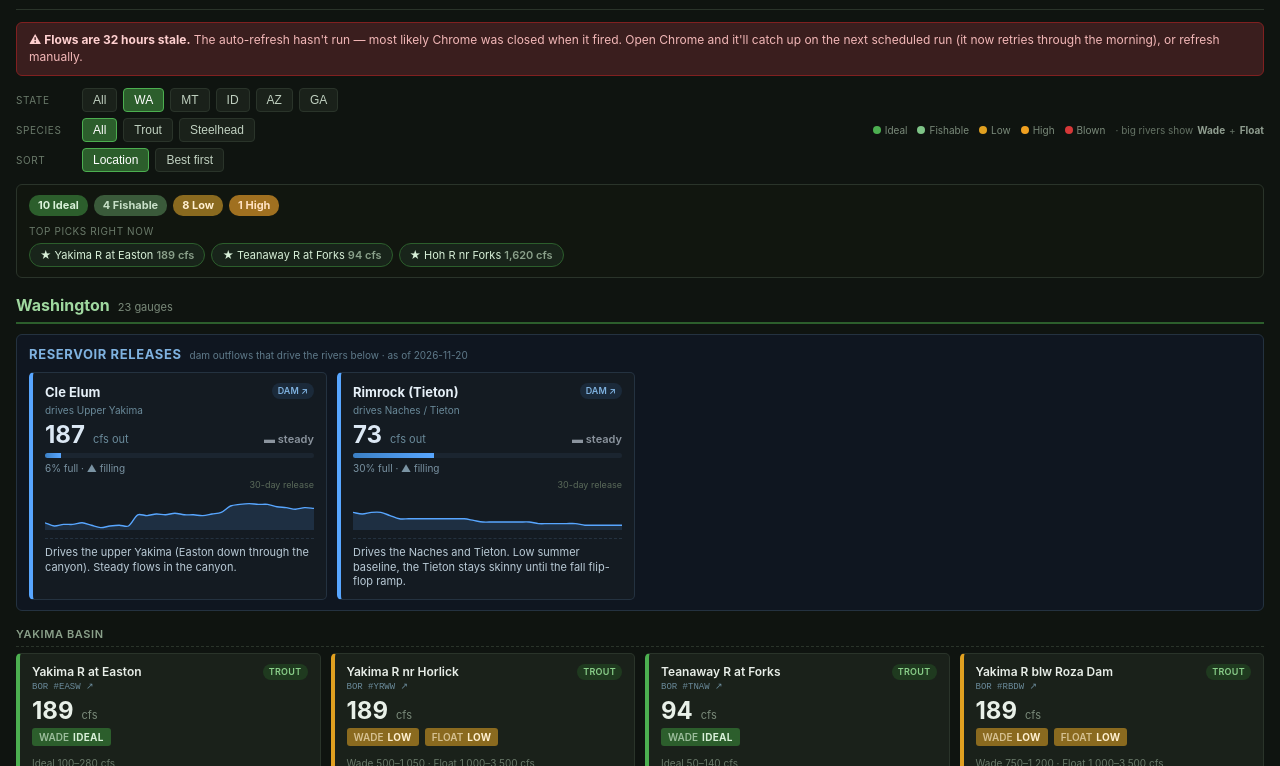
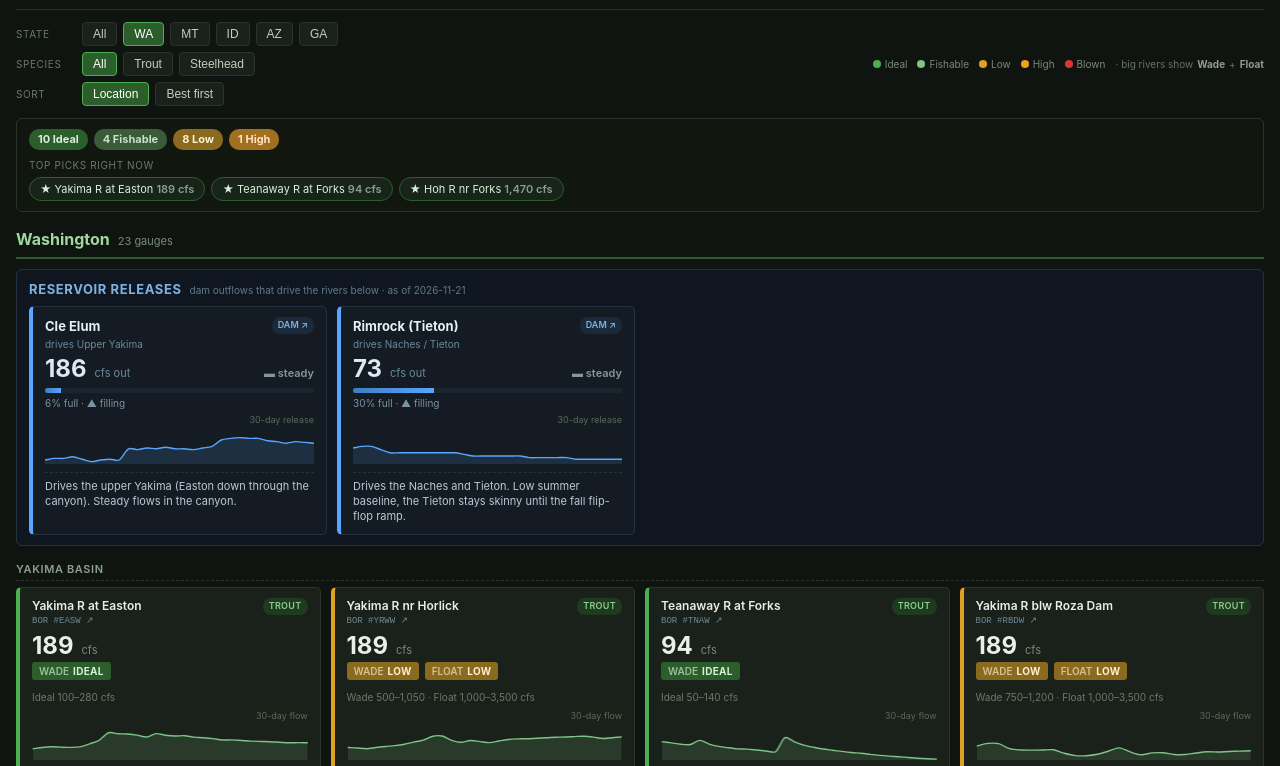
Before and after one commit to jimbodini19/river-flows, a plain HTML site: page index.html in a window 1280 px wide. Shown: the part 61-827 px from the top of the page. Drawn offline with nearby package versions, Linux system fonts and the light colour scheme.

Commit message:
Auto-refresh 2026-11-22T16:55Z

```diff
--- a/index.html
+++ b/index.html
@@ -153,7 +153,7 @@
 <div class="header">
   <div>
     <h1>River Flows</h1>
-    <div class="meta" id="meta">Updated: November 21, 2026 at 8:37 AM PT</div>
+    <div class="meta" id="meta">Updated: November 22, 2026 at 8:55 AM PT</div>
   </div>
 </div>
 
@@ -208,79 +208,79 @@ const GAUGES = [
   { id: 'TNAW', source: 'bor', state: 'WA', borLabel: 'Teanaway River at Forks', name: 'Teanaway R at Forks', region: 'Yakima Basin', species: ['trout'], cfs: 94, tempC: null, spark30: [222,214,205,203,230,206,191,182,175,173,167,161,156,248,221,199,185,174,166,158,151,146,139,132,127,123,118,113,110,108] },
   { id: 'RBDW', source: 'bor', state: 'WA', borLabel: 'Yakima River blw Roza Dam', name: 'Yakima R blw Roza Dam', region: 'Yakima Basin', species: ['trout'], cfs: 189, tempC: null, spark30: [1853,2208,2176,1518,1351,1334,1344,1374,916,609,601,783,1187,1627,1094,722,969,984,765,754,948,1109,1081,1148,1204,1239] },
   // WASHINGTON — Yakima Basin (USGS)
-  { id: '12484500', source: 'usgs', state: 'WA', name: 'Yakima R at Umtanum (Canyon)', region: 'Yakima Basin', species: ['trout'], cfs: 728, tempC: null, spark30: [731,709,696,698,738,743,732,740,724,709,706,698,694,687,689,687,692,711,706,724,774,799,777,766,748,745,878,834,774,745] },
-  { id: '12500450', source: 'usgs', state: 'WA', name: 'Yakima R at Union Gap', region: 'Yakima Basin', species: ['trout'], cfs: 1200, tempC: null, spark30: [1460,1440,1400,1370,1350,1340,1330,1310,1300,1290,1280,1260,1250,1230,1220,1210,1200,1190,1190,1180,1180,1180,1190,1180,1190,1190,1180,1180,1210,1210] },
-  { id: '12510500', source: 'usgs', state: 'WA', name: 'Yakima R at Kiona', region: 'Yakima Basin', species: ['trout'], cfs: 1680, tempC: 9.8, spark30: [2090,2070,1990,1890,1830,1820,1870,1800,1810,1780,1730,1680,1660,1630,1610,1580,1570,1550,1530,1600,1700,1650,1700,1750,1710,1670,1640,1650,1800,1740] },
+  { id: '12484500', source: 'usgs', state: 'WA', name: 'Yakima R at Umtanum (Canyon)', region: 'Yakima Basin', species: ['trout'], cfs: 737, tempC: null, spark30: [709,696,698,738,743,732,740,724,709,706,698,694,687,689,687,692,711,706,724,774,799,777,766,748,745,878,834,774,745,731] },
+  { id: '12500450', source: 'usgs', state: 'WA', name: 'Yakima R at Union Gap', region: 'Yakima Basin', species: ['trout'], cfs: 1190, tempC: null, spark30: [1440,1400,1370,1350,1340,1330,1310,1300,1290,1280,1260,1250,1230,1220,1210,1200,1190,1190,1180,1180,1180,1190,1180,1190,1190,1180,1180,1210,1210,1200] },
+  { id: '12510500', source: 'usgs', state: 'WA', name: 'Yakima R at Kiona', region: 'Yakima Basin', species: ['trout'], cfs: 1620, tempC: 9.8, spark30: [2070,1990,1890,1830,1820,1870,1800,1810,1780,1730,1680,1660,1630,1610,1580,1570,1550,1530,1600,1700,1650,1700,1750,1710,1670,1640,1650,1800,1740,1610] },
   { id: 'PARW', source: 'bor', state: 'WA', borLabel: 'Yakima River near Parker', name: 'Yakima R nr Parker', region: 'Yakima Basin', species: ['trout'], cfs: 189, tempC: null, spark30: [2286,1257,903,905,837,583,461,449,536,867,2376,1622,679,603,962,646,416,489,569,516,447,469,429,428,426,466,718,530,435,541] },
   // WASHINGTON — Naches Basin
   { id: 'CLFW', source: 'bor', state: 'WA', borLabel: 'Naches River nr. Clf\'Dell', name: 'Naches R nr Cliffdell', region: 'Naches Basin', species: ['trout'], cfs: 225, tempC: null, spark30: [858,843,1074,1070,998,918,746,733,695,661,651,634,613,766,811,681,587,572,561,558,577,569,517,476,462,453,441,430,421,414] },
-  { id: '12488500', source: 'usgs', state: 'WA', name: 'American R nr Nile', region: 'Naches Basin', species: ['trout'], cfs: 56.3, tempC: null, spark30: [29,29,29,30,32,32,35,35,35,34,34,33,33,32,33,33,34,40,46,65,110,82,70,65,71,83,72,65,62,58] },
-  { id: '12492900', source: 'usgs', state: 'WA', name: 'Oak Creek nr Naches', region: 'Naches Basin', species: ['trout'], cfs: 3.01, tempC: 2.5, spark30: [2,2,2,2,2,2,3,3,3,3,3,3,3,3,3,3,3,3,3,3,3,3,3,3,3,3,3,3,3,3] },
+  { id: '12488500', source: 'usgs', state: 'WA', name: 'American R nr Nile', region: 'Naches Basin', species: ['trout'], cfs: 53, tempC: null, spark30: [29,29,30,32,32,35,35,35,34,34,33,33,32,33,33,34,40,46,65,110,82,70,65,71,83,72,65,62,58,55] },
+  { id: '12492900', source: 'usgs', state: 'WA', name: 'Oak Creek nr Naches', region: 'Naches Basin', species: ['trout'], cfs: 3.14, tempC: 3.8, spark30: [2,2,2,2,2,3,3,3,3,3,3,3,3,3,3,3,3,3,3,3,3,3,3,3,3,3,3,3,3,3] },
   // WASHINGTON — North Cascades / NW WA
-  { id: '12134500', source: 'usgs', state: 'WA', name: 'Skykomish R nr Gold Bar', region: 'North Cascades / NW WA', species: ['trout', 'steelhead'], cfs: 1020, tempC: 4.8, spark30: [422,407,394,387,400,448,928,1040,804,704,647,602,562,542,636,880,1790,2410,1970,2850,4280,2410,1780,1730,1990,2110,1660,1400,1230,1100] },
-  { id: '12131500', source: 'usgs', state: 'WA', name: 'SF Skykomish at Skykomish', region: 'North Cascades / NW WA', species: ['trout', 'steelhead'], cfs: 339, tempC: null, spark30: [174,171,169,169,184,195,307,289,245,225,212,201,194,191,209,250,427,606,502,813,1080,656,521,541,570,561,470,420,385,357] },
-  { id: '12189500', source: 'usgs', state: 'WA', name: 'Sauk R at Sauk', region: 'North Cascades / NW WA', species: ['trout', 'steelhead'], cfs: 1160, tempC: 3.6, spark30: [658,647,633,627,659,729,1210,1180,953,864,811,775,750,739,844,1070,2010,2840,2140,2580,4730,2550,1900,1870,2210,2370,1800,1530,1360,1240] },
-  { id: '12194000', source: 'usgs', state: 'WA', name: 'Skagit R nr Concrete', region: 'North Cascades / NW WA', species: ['steelhead'], cfs: 6630, tempC: null, spark30: [7680,6410,5920,5920,7090,6330,6990,7280,6590,6380,6270,6210,6150,6090,6260,6710,8540,10300,9290,9090,16400,10800,9060,8850,8760,10900,10300,9600,9230,8960] },
-  { id: '12141300', source: 'usgs', state: 'WA', name: 'MF Snoqualmie nr Tanner', region: 'North Cascades / NW WA', species: ['trout'], cfs: 323, tempC: null, spark30: [142,136,132,132,140,167,488,448,308,254,226,208,193,184,238,341,703,951,783,1320,1530,876,632,597,646,675,536,452,390,349] },
-  { id: '12448500', source: 'usgs', state: 'WA', name: 'Methow R at Winthrop', region: 'Methow Valley', species: ['trout', 'steelhead'], cfs: 200, tempC: null, spark30: [206,206,206,206,211,209,212,212,210,209,207,207,205,205,204,205,206,207,205,207,208,209,209,208,210,214,209,203,204,200] },
-  { id: '12449500', source: 'usgs', state: 'WA', name: 'Methow R at Twisp', region: 'Methow Valley', species: ['trout', 'steelhead'], cfs: 259, tempC: null, spark30: [264,260,259,260,269,268,269,269,266,265,263,263,261,260,259,261,264,264,262,263,265,267,267,265,270,273,267,259,259,258] },
-  { id: '12448998', source: 'usgs', state: 'WA', name: 'Twisp R nr Twisp', region: 'Methow Valley', species: ['trout'], cfs: 43.4, tempC: null, spark30: [42,40,40,41,44,44,44,43,43,42,41,41,41,41,40,41,43,43,43,43,44,45,44,43,45,45,42,40,43,42] },
-  { id: '12448000', source: 'usgs', state: 'WA', name: 'Chewuch R at Winthrop', region: 'Methow Valley', species: ['trout'], cfs: 63.6, tempC: null, spark30: [62,62,61,61,64,64,67,68,65,65,63,63,62,62,62,63,64,64,63,64,66,67,67,67,69,73,68,64,64,62] },
+  { id: '12134500', source: 'usgs', state: 'WA', name: 'Skykomish R nr Gold Bar', region: 'North Cascades / NW WA', species: ['trout', 'steelhead'], cfs: 936, tempC: 5.4, spark30: [407,394,387,400,448,928,1040,804,704,647,602,562,542,636,880,1790,2410,1970,2850,4280,2410,1780,1730,1990,2110,1660,1400,1230,1100,1010] },
+  { id: '12131500', source: 'usgs', state: 'WA', name: 'SF Skykomish at Skykomish', region: 'North Cascades / NW WA', species: ['trout', 'steelhead'], cfs: 321, tempC: null, spark30: [171,169,169,184,195,307,289,245,225,212,201,194,191,209,250,427,606,502,813,1080,656,521,541,570,561,470,420,385,357,335] },
+  { id: '12189500', source: 'usgs', state: 'WA', name: 'Sauk R at Sauk', region: 'North Cascades / NW WA', species: ['trout', 'steelhead'], cfs: 1090, tempC: 4.6, spark30: [647,633,627,659,729,1210,1180,953,864,811,775,750,739,844,1070,2010,2840,2140,2580,4730,2550,1900,1870,2210,2370,1800,1530,1360,1240,1140] },
+  { id: '12194000', source: 'usgs', state: 'WA', name: 'Skagit R nr Concrete', region: 'North Cascades / NW WA', species: ['steelhead'], cfs: 6410, tempC: null, spark30: [6410,5920,5920,7090,6330,6990,7280,6590,6380,6270,6210,6150,6090,6260,6710,8540,10300,9290,9090,16400,10800,9060,8850,8760,10900,10300,9600,9230,8960,6820] },
+  { id: '12141300', source: 'usgs', state: 'WA', name: 'MF Snoqualmie nr Tanner', region: 'North Cascades / NW WA', species: ['trout'], cfs: 300, tempC: null, spark30: [136,132,132,140,167,488,448,308,254,226,208,193,184,238,341,703,951,783,1320,1530,876,632,597,646,675,536,452,390,349,318] },
+  { id: '12448500', source: 'usgs', state: 'WA', name: 'Methow R at Winthrop', region: 'Methow Valley', species: ['trout', 'steelhead'], cfs: 203, tempC: null, spark30: [206,206,206,211,209,212,212,210,209,207,207,205,205,204,205,206,207,205,207,208,209,209,208,210,214,209,203,204,200,200] },
+  { id: '12449500', source: 'usgs', state: 'WA', name: 'Methow R at Twisp', region: 'Methow Valley', species: ['trout', 'steelhead'], cfs: 259, tempC: null, spark30: [260,259,260,269,268,269,269,266,265,263,263,261,260,259,261,264,264,262,263,265,267,267,265,270,273,267,259,259,258,256] },
+  { id: '12448998', source: 'usgs', state: 'WA', name: 'Twisp R nr Twisp', region: 'Methow Valley', species: ['trout'], cfs: 43.4, tempC: null, spark30: [40,40,41,44,44,44,43,43,42,41,41,41,41,40,41,43,43,43,43,44,45,44,43,45,45,42,40,43,42,42] },
+  { id: '12448000', source: 'usgs', state: 'WA', name: 'Chewuch R at Winthrop', region: 'Methow Valley', species: ['trout'], cfs: 62.2, tempC: null, spark30: [62,61,61,64,64,67,68,65,65,63,63,62,62,62,63,64,64,63,64,66,67,67,67,69,73,68,64,64,62,61] },
   // WASHINGTON — Olympic Peninsula
-  { id: '12041200', source: 'usgs', state: 'WA', name: 'Hoh R nr Forks', region: 'Olympic Peninsula', species: ['steelhead'], cfs: 1620, tempC: null, spark30: [341,322,310,418,589,553,864,915,804,689,614,560,522,515,713,1450,2210,5280,2650,6550,10800,6680,5230,4870,6850,4450,3130,2490,2100,1810] },
-  { id: '12043000', source: 'usgs', state: 'WA', name: 'Calawah R nr Forks', region: 'Olympic Peninsula', species: ['steelhead'], cfs: 690, tempC: 6, spark30: [102,98,98,140,161,144,319,548,472,333,273,239,216,201,270,668,1040,2210,1320,3170,5060,3980,2580,2020,2580,2160,1610,1250,979,792] },
-  { id: '12043300', source: 'usgs', state: 'WA', name: 'Hoko R nr Sekiu', region: 'Olympic Peninsula', species: ['steelhead'], cfs: 236, tempC: null, spark30: [42,41,41,75,94,83,141,190,202,157,129,111,99,90,104,167,287,563,402,1840,3920,2880,1280,696,782,711,517,404,328,266] },
+  { id: '12041200', source: 'usgs', state: 'WA', name: 'Hoh R nr Forks', region: 'Olympic Peninsula', species: ['steelhead'], cfs: 1470, tempC: null, spark30: [322,310,418,589,553,864,915,804,689,614,560,522,515,713,1450,2210,5280,2650,6550,10800,6680,5230,4870,6850,4450,3130,2490,2100,1810,1600] },
+  { id: '12043000', source: 'usgs', state: 'WA', name: 'Calawah R nr Forks', region: 'Olympic Peninsula', species: ['steelhead'], cfs: 592, tempC: 6.7, spark30: [98,98,140,161,144,319,548,472,333,273,239,216,201,270,668,1040,2210,1320,3170,5060,3980,2580,2020,2580,2160,1610,1250,979,792,672] },
+  { id: '12043300', source: 'usgs', state: 'WA', name: 'Hoko R nr Sekiu', region: 'Olympic Peninsula', species: ['steelhead'], cfs: 203, tempC: null, spark30: [41,41,75,94,83,141,190,202,157,129,111,99,90,104,167,287,563,402,1840,3920,2880,1280,696,782,711,517,404,328,266,229] },
   // MONTANA
-  { id: '06043500', source: 'usgs', state: 'MT', name: 'Gallatin R nr Gateway', region: 'Greater Yellowstone', species: ['trout'], cfs: 355, tempC: null, spark30: [348,376,417,379,368,403,371,350,365,371,399,453,395,376,364,368,358,352,353,351,345,343,337,347,338,329,339,358,305,347] },
-  { id: '06041000', source: 'usgs', state: 'MT', name: 'Madison R bl Ennis Lake', region: 'Greater Yellowstone', species: ['trout'], cfs: 1230, tempC: 3.3, spark30: [1210,1270,1390,1340,1250,1350,1380,1290,1190,1240,1270,1260,1260,1260,1250,1250,1240,1210,1170,1160,1160,1160,1160,1160,1160,1160,1160,1260,1330,1230] },
-  { id: '12340500', source: 'usgs', state: 'MT', name: 'Clark Fork at Missoula', region: 'Western Montana', species: ['trout'], cfs: 1530, tempC: 4.6, spark30: [1400,1490,1890,1940,1790,1800,1820,1750,1690,1640,1640,1690,1690,1650,1610,1580,1570,1550,1530,1530,1530,1520,1510,1510,1500,1490,1520,1520,1520,1520] },
+  { id: '06043500', source: 'usgs', state: 'MT', name: 'Gallatin R nr Gateway', region: 'Greater Yellowstone', species: ['trout'], cfs: 292, tempC: null, spark30: [376,417,379,368,403,371,350,365,371,399,453,395,376,364,368,358,352,353,351,345,343,337,347,338,329,339,358,305,347,341] },
+  { id: '06041000', source: 'usgs', state: 'MT', name: 'Madison R bl Ennis Lake', region: 'Greater Yellowstone', species: ['trout'], cfs: 1180, tempC: 2.9, spark30: [1270,1390,1340,1250,1350,1380,1290,1190,1240,1270,1260,1260,1260,1250,1250,1240,1210,1170,1160,1160,1160,1160,1160,1160,1160,1160,1260,1330,1230,1230] },
+  { id: '12340500', source: 'usgs', state: 'MT', name: 'Clark Fork at Missoula', region: 'Western Montana', species: ['trout'], cfs: 1500, tempC: 4.6, spark30: [1490,1890,1940,1790,1800,1820,1750,1690,1640,1640,1690,1690,1650,1610,1580,1570,1550,1530,1530,1530,1520,1510,1510,1500,1490,1520,1520,1520,1520,1520] },
   // IDAHO
-  { id: '12414500', source: 'usgs', state: 'ID', name: 'St Joe R at Calder', region: 'Idaho Panhandle', species: ['trout'], cfs: 402, tempC: null, spark30: [338,354,380,370,355,388,511,504,443,399,378,368,360,355,354,356,359,355,353,408,546,445,390,373,380,490,593,535,444,407] },
+  { id: '12414500', source: 'usgs', state: 'ID', name: 'St Joe R at Calder', region: 'Idaho Panhandle', species: ['trout'], cfs: 389, tempC: null, spark30: [354,380,370,355,388,511,504,443,399,378,368,360,355,354,356,359,355,353,408,546,445,390,373,380,490,593,535,444,407,400] },
   // ARIZONA — Grand Canyon (Colorado below Glen Canyon Dam)
-  { id: '09380000', source: 'usgs', state: 'AZ', name: 'Colorado R at Lees Ferry', region: 'Grand Canyon Tailwater', species: ['trout'], cfs: 5050, tempC: 12.2, spark30: [6570,6480,6470,6510,6480,6460,6450,6440,6480,6430,6460,6520,6490,6480,6520,6520,6480,6500,6490] },
+  { id: '09380000', source: 'usgs', state: 'AZ', name: 'Colorado R at Lees Ferry', region: 'Grand Canyon Tailwater', species: ['trout'], cfs: 5080, tempC: 11.9, spark30: [6480,6470,6510,6480,6460,6450,6440,6480,6430,6460,6520,6490,6480,6520,6520,6480,6500,6490,6500] },
   // ARIZONA — Mogollon Rim
-  { id: '09504420', source: 'usgs', state: 'AZ', name: 'Oak Creek nr Sedona', region: 'Mogollon Rim', species: ['trout'], cfs: 106, tempC: 11.7, spark30: [2530,1240,436,445,274,204,325,10000,2190,277,223,136,103,87,76,70,66,62,60,59,86,139,92,1350,664,220,136] },
-  { id: '09505800', source: 'usgs', state: 'AZ', name: 'West Clear Creek nr Camp Verde', region: 'Mogollon Rim', species: ['trout'], cfs: 229, tempC: 8.2, spark30: [1620,802,246,145,121,64,38,26,63,407,5400,36,35,35,35,35,35,87,734,472,311] },
+  { id: '09504420', source: 'usgs', state: 'AZ', name: 'Oak Creek nr Sedona', region: 'Mogollon Rim', species: ['trout'], cfs: 83.8, tempC: 11.7, spark30: [1240,436,445,274,204,325,10000,2190,277,223,136,103,87,76,70,66,62,60,59,86,139,92,1350,664,220,136,102] },
+  { id: '09505800', source: 'usgs', state: 'AZ', name: 'West Clear Creek nr Camp Verde', region: 'Mogollon Rim', species: ['trout'], cfs: 148, tempC: 7.3, spark30: [802,246,145,121,64,38,26,63,407,5400,36,35,35,35,35,35,87,734,472,311,216] },
   // ARIZONA — White Mountains
-  { id: '09490500', source: 'usgs', state: 'AZ', name: 'Black R nr Fort Apache', region: 'White Mountains', species: ['trout'], cfs: 447, tempC: null, spark30: [150,1870,1190,750,509,384,311,256,223,210,8230,3750,2360,1650,1280,1050,817,658,542,456,399,400,831,713,553,573,576,503] },
+  { id: '09490500', source: 'usgs', state: 'AZ', name: 'Black R nr Fort Apache', region: 'White Mountains', species: ['trout'], cfs: 435, tempC: null, spark30: [1870,1190,750,509,384,311,256,223,210,8230,3750,2360,1650,1280,1050,817,658,542,456,399,400,831,713,553,573,576,503,441] },
   // ARIZONA — Lower Salt River (Phoenix area, stocked trout Sep–Apr)
-  { id: '09502000', source: 'usgs', state: 'AZ', name: 'Salt R blw Stewart Mountain Dam', region: 'Lower Salt River', species: ['trout'], cfs: 4.76, tempC: null, spark30: [8,6,6,6,6,6,5,6,7,44,3480,2370,1910,791,27,16,11,9,7,6,6,5,5,5,5,5,5,5,5,5] },
+  { id: '09502000', source: 'usgs', state: 'AZ', name: 'Salt R blw Stewart Mountain Dam', region: 'Lower Salt River', species: ['trout'], cfs: 4.76, tempC: null, spark30: [6,6,6,6,6,5,6,7,44,3480,2370,1910,791,27,16,11,9,7,6,6,5,5,5,5,5,5,5,5,5,5] },
   // ARIZONA — Verde Valley
-  { id: '09506000', source: 'usgs', state: 'AZ', name: 'Verde R nr Camp Verde', region: 'Verde Valley', species: ['trout'], cfs: 908, tempC: null, spark30: [2890,8640,3230,1780,1440,1020,793,673,670,1330,21900,8450,4360,2310,1560,1230,1030,920,836,777,734,703,682,664,696,678,2160,1610,1090] },
-  { id: '09504950', source: 'usgs', state: 'AZ', name: 'Verde R above Camp Verde (Upper)', region: 'Verde Valley', species: ['trout'], cfs: 244, tempC: 11.7, spark30: [1080,3240,892,481,334,245,202,179,173,172,15000,35100,7900,2910,1200,659,450,336,283,243,217,200,188,180,185,207,200,1520,452,309] },
+  { id: '09506000', source: 'usgs', state: 'AZ', name: 'Verde R nr Camp Verde', region: 'Verde Valley', species: ['trout'], cfs: 785, tempC: null, spark30: [8640,3230,1780,1440,1020,793,673,670,1330,21900,8450,4360,2310,1560,1230,1030,920,836,777,734,703,682,664,696,678,2160,1610,1090,894] },
+  { id: '09504950', source: 'usgs', state: 'AZ', name: 'Verde R above Camp Verde (Upper)', region: 'Verde Valley', species: ['trout'], cfs: 202, tempC: 11.1, spark30: [3240,892,481,334,245,202,179,173,172,15000,35100,7900,2910,1200,659,450,336,283,243,217,200,188,180,185,207,200,1520,452,309,237] },
   // GEORGIA — Toccoa
-  { id: '03558000', source: 'usgs', state: 'GA', name: 'Toccoa R nr Dial (Upper)', region: 'Toccoa Basin', species: ['trout'], cfs: 156, tempC: null, spark30: [150,148,147,146,145,145,143,142,141,138,137,137,137,365,795,313,231,203,190,182,177,185,175,168,165,163,161,159,158,157] },
+  { id: '03558000', source: 'usgs', state: 'GA', name: 'Toccoa R nr Dial (Upper)', region: 'Toccoa Basin', species: ['trout'], cfs: 158, tempC: null, spark30: [148,147,146,145,145,143,142,141,138,137,137,137,365,795,313,231,203,190,182,177,185,175,168,165,163,161,159,158,157,156] },
   // GEORGIA — Chattooga
-  { id: '02176930', source: 'usgs', state: 'GA', name: 'Chattooga R at Burrells Ford', region: 'Chattooga', species: ['trout'], cfs: 43, tempC: 7.2, spark30: [42,41,40,40,39,39,38,38,37,37,36,36,36,150,375,130,88,74,66,60,57,57,53,50,49,48,47,46,45,44,44] },
-  { id: '02177000', source: 'usgs', state: 'GA', name: 'Chattooga R nr Clayton (Hwy 76)', region: 'Chattooga', species: ['trout'], cfs: 207, tempC: null, spark30: [174,172,171,169,169,169,169,165,162,163,163,165,165,204,992,632,400,325,289,266,253,247,240,228,217,215,213,210,209,207] },
+  { id: '02176930', source: 'usgs', state: 'GA', name: 'Chattooga R at Burrells Ford', region: 'Chattooga', species: ['trout'], cfs: 69.2, tempC: 9.8, spark30: [41,40,40,39,39,38,38,37,37,36,36,36,150,375,130,88,74,66,60,57,57,53,50,49,48,47,46,45,44,44,45] },
+  { id: '02177000', source: 'usgs', state: 'GA', name: 'Chattooga R nr Clayton (Hwy 76)', region: 'Chattooga', species: ['trout'], cfs: 219, tempC: null, spark30: [172,171,169,169,169,169,165,162,163,163,165,165,204,992,632,400,325,289,266,253,247,240,228,217,215,213,210,209,207,206] },
   // GEORGIA — Chattahoochee
-  { id: '02331600', source: 'usgs', state: 'GA', name: 'Chattahoochee R nr Cornelia (Upper Hooch)', region: 'Chattahoochee', species: ['trout'], cfs: 215, tempC: null, spark30: [203,200,195,197,196,195,193,194,191,186,185,191,185,428,892,432,327,292,273,265,251,255,247,236,238,235,228,223,224,223] },
-  { id: '02334430', source: 'usgs', state: 'GA', name: 'Chattahoochee R at Buford Dam (Tailwater)', region: 'Chattahoochee', species: ['trout'], cfs: 613, tempC: 11.2, spark30: [1030,1050,1070,1080,1040,1040,1040,1040,1300,1090,1020,1050,1220,1060,1050,1480,755,1660,1710,1070,1060,1060,1040,1060,1070,1010,1020,1030,1040,1050] },
+  { id: '02331600', source: 'usgs', state: 'GA', name: 'Chattahoochee R nr Cornelia (Upper Hooch)', region: 'Chattahoochee', species: ['trout'], cfs: 264, tempC: null, spark30: [200,195,197,196,195,193,194,191,186,185,191,185,428,892,432,327,292,273,265,251,255,247,236,238,235,228,223,224,223,220] },
+  { id: '02334430', source: 'usgs', state: 'GA', name: 'Chattahoochee R at Buford Dam (Tailwater)', region: 'Chattahoochee', species: ['trout'], cfs: 613, tempC: 11.4, spark30: [1050,1070,1080,1040,1040,1040,1040,1300,1090,1020,1050,1220,1060,1050,1480,755,1660,1710,1070,1060,1060,1040,1060,1070,1010,1020,1030,1040,1050,1090] },
 ];
 // DATA_END
 
 // RES_DATA_BEGIN
 // Yakima Project reservoir releases (BOR Hydromet daily.pl: QD = outflow cfs, AF = storage acre-feet).
 // outflow/storageAF/storagePrevAF are the latest finalized daily readings; outflow30 is the 30-day release series.
-const RES_UPDATED = '2026-11-20';
+const RES_UPDATED = '2026-11-21';
 const RESERVOIRS = [
   { id: 'CLE', name: 'Cle Elum', drives: 'Upper Yakima', capacityAF: 436900,
-    outflow: 187, storageAF: 26380, storagePrevAF: 26280,
-    outflow30: [169,165,167,167,169,166,163,165,166,165,179,178,180,179,181,179,179,178,180,182,190,192,193,192,192,189,188,186,188,187] },
+    outflow: 186, storageAF: 26462, storagePrevAF: 26380,
+    outflow30: [165,167,167,169,166,163,165,166,165,179,178,180,179,181,179,179,178,180,182,190,192,193,192,192,189,188,186,188,187,186] },
   { id: 'RIM', name: 'Rimrock (Tieton)', drives: 'Naches / Tieton', capacityAF: 198000,
-    outflow: 73, storageAF: 60060, storagePrevAF: 59886,
-    outflow30: [81,80,81,81,79,77,77,77,77,77,77,77,77,76,75,75,75,75,75,75,74,74,74,74,74,73,73,73,73,73] },
+    outflow: 73, storageAF: 60214, storagePrevAF: 60060,
+    outflow30: [80,81,81,79,77,77,77,77,77,77,77,77,76,75,75,75,75,75,75,74,74,74,74,74,73,73,73,73,73,73] },
 ];
 // RES_DATA_END
 
 // TOCCOA_DATA_BEGIN
 // Blue Ridge Dam (TVA) generation schedule for the Toccoa tailwater, scraped from
 // tva.com/environment/lake-levels/blue-ridge. gen >= 1 means a generator is running (water ON, not wadeable).
-const TOCCOA_UPDATED = '11/21 11 AM EST';
+const TOCCOA_UPDATED = '11/22 11 AM EST';
 const TOCCOA_DISCHARGE = 144; // latest observed tailwater discharge, cfs
 const TOCCOA_GEN = [
-  { day: '11/21/2026', time: '1 AM - Midnight EST', gen: 0 },
-  { day: '11/22/2026', time: 'Midnight - 1 AM EST', gen: 0 },
+  { day: '11/22/2026', time: '1 AM - Midnight EST', gen: 0 },
+  { day: '11/23/2026', time: 'Midnight - 1 AM EST', gen: 0 },
 ];
 // TOCCOA_DATA_END
 
```
